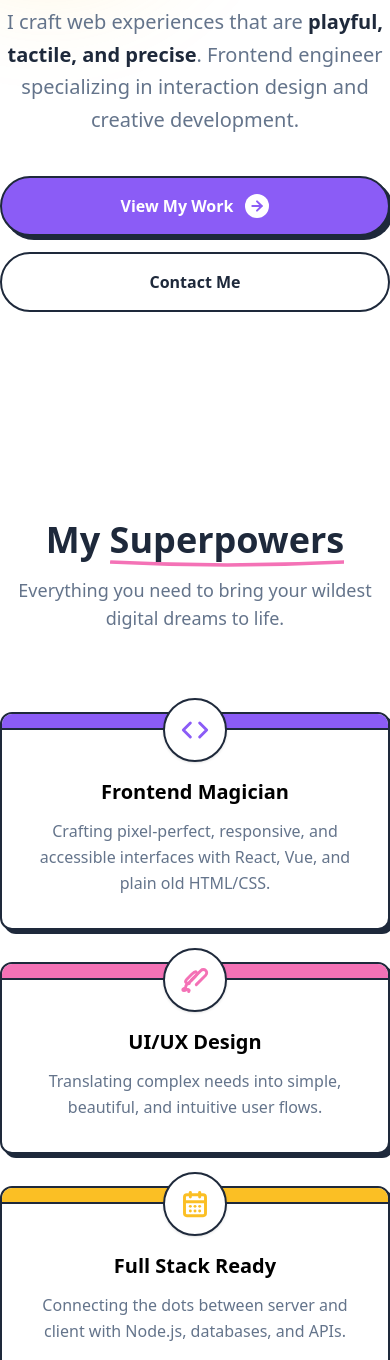
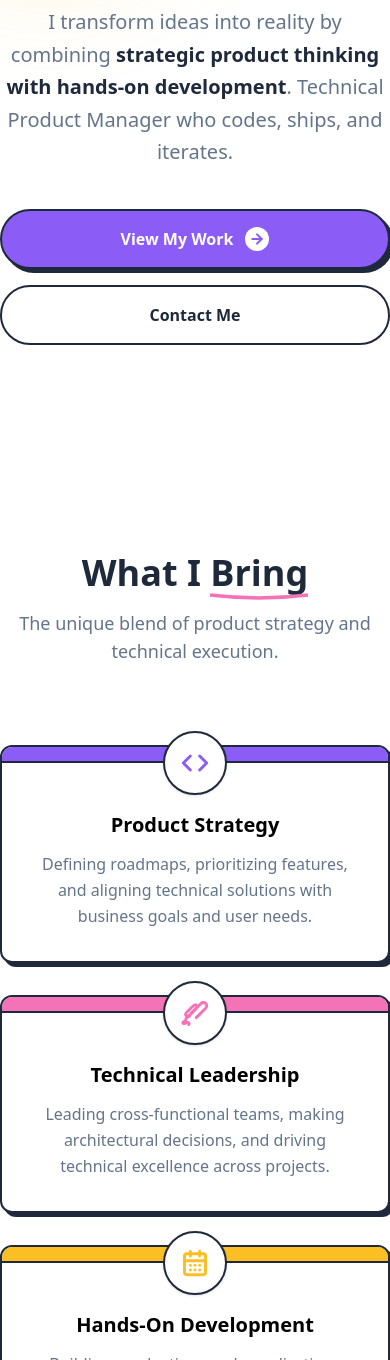
Before and after one commit to cyberfly/fathurdevx, a website built with Vite: page index.html in a window 390 px wide. Shown: the part 640-2000 px from the top of the page. Built offline with nearby package versions, Linux system fonts and the light colour scheme.

Commit message:
update copywriting

```diff
--- a/index.html
+++ b/index.html
@@ -21,21 +21,21 @@
     <h1
       class="font-heading font-black text-5xl md:text-7xl leading-tight text-foreground mb-6"
     >
-      Building Digital
+      Bridging
       <span
         class="bg-secondary text-white px-2 italic transform -skew-x-12 inline-block"
-        >Playgrounds</span
+        >Product</span
       >
+      & Code
     </h1>
 
     <p
       class="text-xl text-mutedForeground mb-10 max-w-lg mx-auto md:mx-0 leading-relaxed"
     >
-      I craft web experiences that are
+      I transform ideas into reality by combining
       <span class="font-bold text-foreground"
-        >playful, tactile, and precise</span
-      >. Frontend engineer specializing in interaction design and creative
-      development.
+        >strategic product thinking with hands-on development</span
+      >. Technical Product Manager who codes, ships, and iterates.
     </p>
 
     <div
@@ -146,9 +146,9 @@
   <!-- Header -->
   <div class="text-center mb-20">
     <h2 class="font-heading font-black text-4xl text-foreground mb-4">
-      My
+      What I
       <span class="relative inline-block">
-        Superpowers
+        Bring
         <!-- Squiggle Underline -->
         <svg
           class="absolute w-full h-3 -bottom-2 left-0 text-secondary"
@@ -165,7 +165,7 @@
       </span>
     </h2>
     <p class="text-mutedForeground text-lg max-w-2xl mx-auto">
-      Everything you need to bring your wildest digital dreams to life.
+      The unique blend of product strategy and technical execution.
     </p>
   </div>
 
@@ -200,11 +200,11 @@
         </div>
 
         <h3 class="font-heading font-bold text-xl text-center mb-3">
-          Frontend Magician
+          Product Strategy
         </h3>
         <p class="text-center text-mutedForeground leading-relaxed">
-          Crafting pixel-perfect, responsive, and accessible interfaces with
-          React, Vue, and plain old HTML/CSS.
+          Defining roadmaps, prioritizing features, and aligning technical solutions
+          with business goals and user needs.
         </p>
       </div>
     </div>
@@ -245,11 +245,11 @@
         </div>
 
         <h3 class="font-heading font-bold text-xl text-center mb-3">
-          UI/UX Design
+          Technical Leadership
         </h3>
         <p class="text-center text-mutedForeground leading-relaxed">
-          Translating complex needs into simple, beautiful, and intuitive user
-          flows.
+          Leading cross-functional teams, making architectural decisions, and
+          driving technical excellence across projects.
         </p>
       </div>
     </div>
@@ -291,11 +291,11 @@
         </div>
 
         <h3 class="font-heading font-bold text-xl text-center mb-3">
-          Full Stack Ready
+          Hands-On Development
         </h3>
         <p class="text-center text-mutedForeground leading-relaxed">
-          Connecting the dots between server and client with Node.js, databases,
-          and APIs.
+          Building production-ready applications from frontend to backend,
+          ensuring quality through code and execution.
         </p>
       </div>
     </div>
@@ -306,7 +306,7 @@
 <section class="py-20 animate-on-scroll">
   <div class="flex items-center justify-between mb-12">
     <div>
-      <h2 class="font-heading font-black text-3xl md:text-4xl text-foreground">
+      <h2 class="font-heading font-black text-3xl md:text-4xl text-foreground mb-3">
         Featured
         <span class="relative inline-block">
           Work
@@ -324,6 +324,9 @@
           </svg>
         </span>
       </h2>
+      <p class="text-mutedForeground text-lg max-w-2xl">
+        Products I've built and shipped, from initial strategy to final deployment.
+      </p>
     </div>
     <a
       href="/portfolio.html"
@@ -377,7 +380,7 @@
 <section class="py-20 animate-on-scroll">
   <div class="flex items-center justify-between mb-12">
     <div>
-      <h2 class="font-heading font-black text-3xl md:text-4xl text-foreground">
+      <h2 class="font-heading font-black text-3xl md:text-4xl text-foreground mb-3">
         Latest from the
         <span class="relative inline-block">
           Blog
@@ -395,6 +398,9 @@
           </svg>
         </span>
       </h2>
+      <p class="text-mutedForeground text-lg max-w-2xl">
+        Insights on product strategy, technical leadership, and building software that matters.
+      </p>
     </div>
     <a
       href="/blog.html"
@@ -478,7 +484,7 @@
       </span>
     </h2>
     <p class="text-mutedForeground text-lg max-w-2xl mx-auto">
-      The languages, frameworks, and tools I use to build digital magic.
+      The technical stack I leverage to ship products from concept to deployment.
     </p>
   </div>
 
@@ -724,17 +730,16 @@
     <h2
       class="font-heading font-black text-3xl md:text-5xl text-foreground mb-6 relative z-10"
     >
-      Let's build something <br /><span
+      Ready to turn your vision <br /><span
         class="text-white drop-shadow-[4px_4px_0_#1E293B]"
-        >AWESOME</span
-      >
-      together.
+        >INTO REALITY</span
+      >?
     </h2>
     <a
       href="/contact.html"
       class="inline-block px-10 py-5 bg-white text-foreground font-bold text-xl rounded-full border-2 border-border-dark shadow-hard hover:shadow-hard-hover hover:scale-105 transition-all duration-300 relative z-10"
     >
-      Start a Project
+      Let's Talk
     </a>
   </div>
 </section>
```
